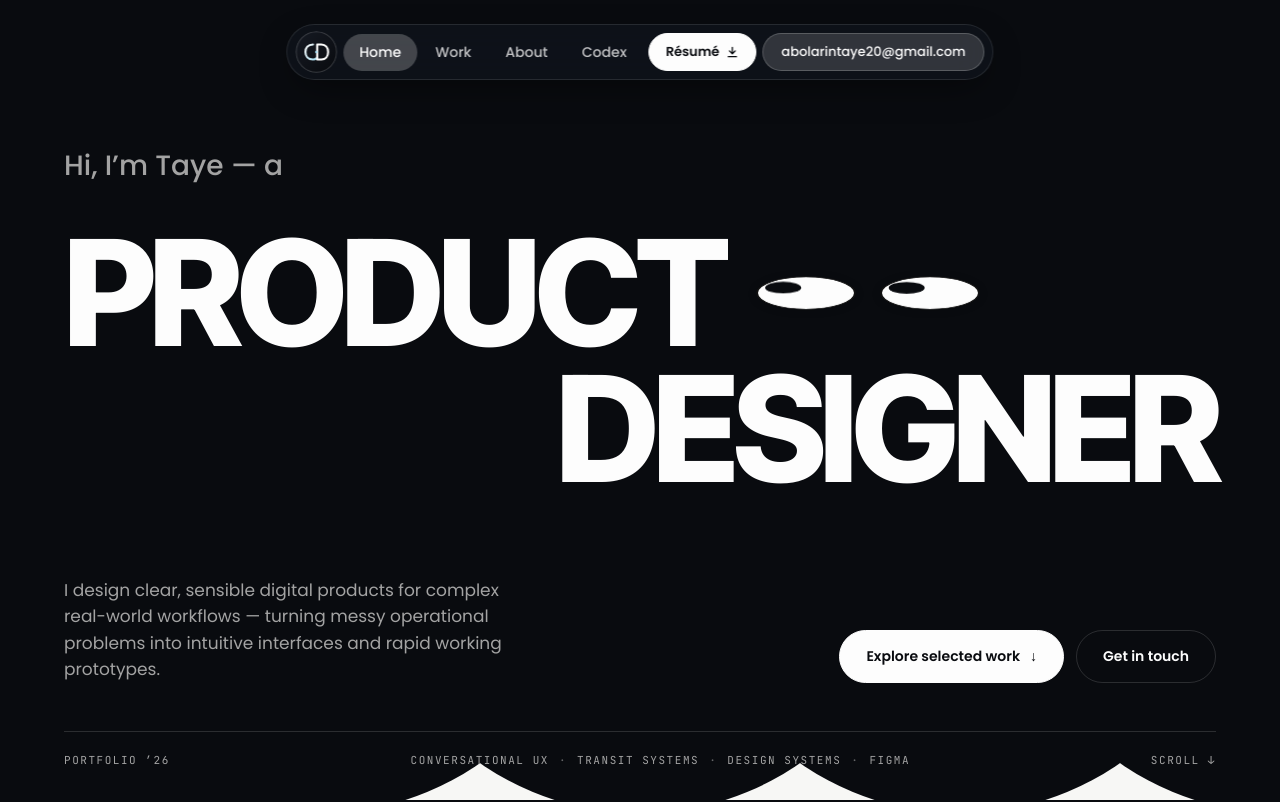
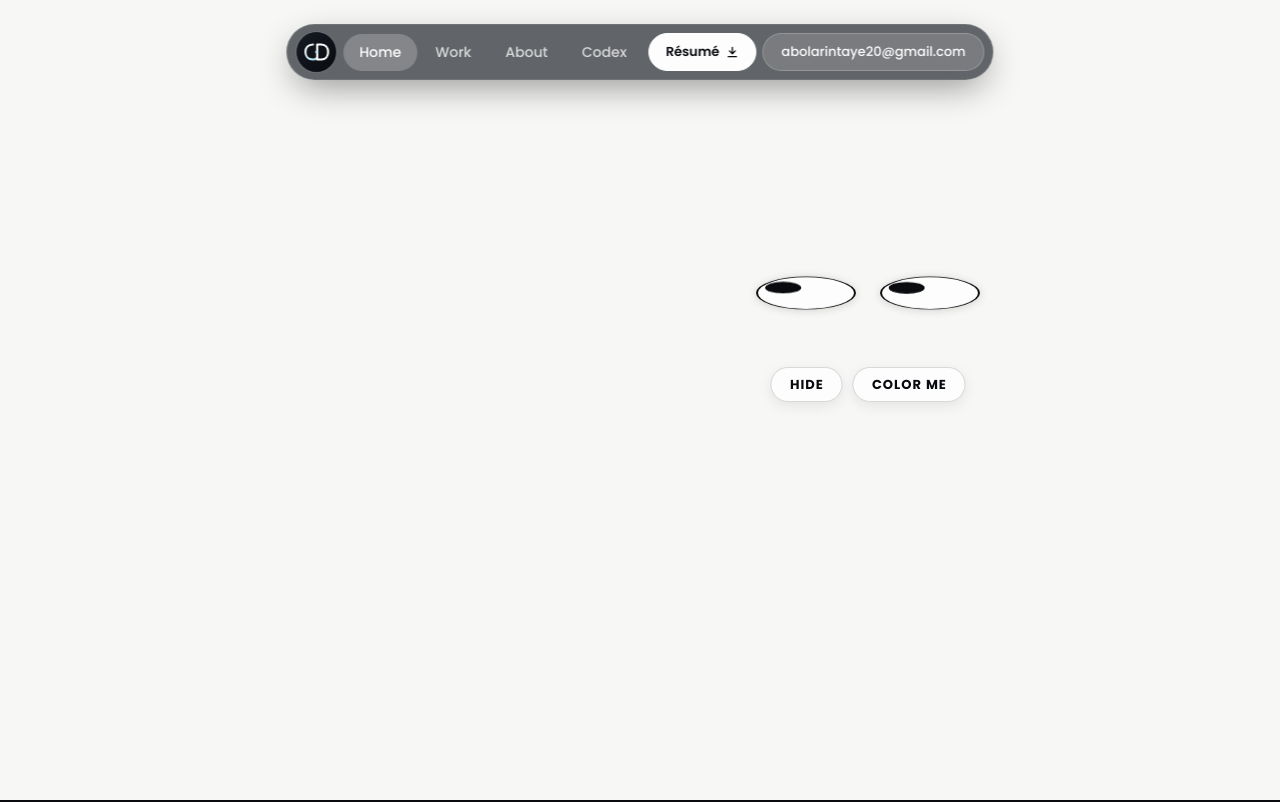
Before and after one commit to Bheemty/cold-designer-portfolio, a Next.js app: page / in a window 1280 px wide. Shown: the top 802 px of the page. Built offline with nearby package versions, Linux system fonts and the light colour scheme.

Commit message:
feat(hero): align initial hidden state and progressive scratch reveal symmetrically across dark and light themes

```diff
--- a/src/app/globals.css
+++ b/src/app/globals.css
@@ -69,7 +69,7 @@
     --btn-secondary-bg: rgba(18, 22, 30, 0.035);
     --btn-secondary-border: rgba(18, 22, 30, 0.14);
     --btn-secondary-fg: #11141b;
-    --hero-bg: #FDFDFD;
+    --hero-bg: #090b0f;
     --hero-paint-bg: #FDFDFD;
     --hero-invert-ink: #11141b;
     --hero-invert-ink-dim: #4d5462;
@@ -101,6 +101,14 @@
     background-color: var(--accent);
     color: #FDFDFD;
   }
+}
+
+/* Prevent flash/ghosting during theme change on hero */
+html.theme-transitioning #hero,
+html.theme-transitioning .hero-paint,
+html.theme-transitioning .hero-base,
+html.theme-transitioning .hero-invert {
+  transition: none !important;
 }
 
 /* Smooth, restrained theme switching transition */
--- a/src/components/kokil/HeroKokil.tsx
+++ b/src/components/kokil/HeroKokil.tsx
@@ -1,11 +1,29 @@
 "use client";
 
-import { useEffect, useRef, useState } from "react";
+import { useEffect, useRef, useState, useCallback } from "react";
+import { sound } from "@/lib/sounds";
 
 export default function HeroKokil() {
   const heroRef = useRef<HTMLElement>(null);
   const dotsGroupRef = useRef<SVGGElement>(null);
   const [hintHidden, setHintHidden] = useState(false);
+
+  const resetScratch = useCallback((e?: React.MouseEvent) => {
+    if (e) {
+      e.stopPropagation();
+      e.preventDefault();
+    }
+    const dotsGroup = dotsGroupRef.current;
+    if (dotsGroup) {
+      while (dotsGroup.firstChild) {
+        dotsGroup.removeChild(dotsGroup.firstChild);
+      }
+    }
+    setHintHidden(false);
+    try {
+      sound.playClick();
+    } catch {}
+  }, []);
 
   useEffect(() => {
     const heroEl = heroRef.current;
@@ -82,7 +100,7 @@ export default function HeroKokil() {
       }, 150);
     }, 3200);
 
-    // ── Rub to reveal dark paint ──
+    // ── Rub to reveal painted canvas ──
     const MAX_DOTS = 220; // Lightweight SVG tree that keeps scrolling silky smooth
     const MIN_DIST = 22;
     const BRUSH_RADIUS = 280;
@@ -118,11 +136,27 @@ export default function HeroKokil() {
       }
     }
 
+    let sweepTimeout: NodeJS.Timeout | null = null;
+    let sweepInterval: NodeJS.Timeout | null = null;
+
+    function cancelAutoSweep() {
+      if (sweepTimeout) {
+        clearTimeout(sweepTimeout);
+        sweepTimeout = null;
+      }
+      if (sweepInterval) {
+        clearInterval(sweepInterval);
+        sweepInterval = null;
+      }
+    }
+
     function onPointerMove(e: PointerEvent) {
+      cancelAutoSweep();
       addDot(e.clientX, e.clientY);
     }
 
     function onTouchMove(e: TouchEvent) {
+      cancelAutoSweep();
       if (e.touches[0]) {
         addDot(e.touches[0].clientX, e.touches[0].clientY);
       }
@@ -133,18 +167,17 @@ export default function HeroKokil() {
       lastY = null;
     }
 
-    // Auto-sweep for touch screens
+    // Auto-sweep for touch screens after idle time if user hasn't scratched
     const isTouch = window.matchMedia("(hover: none)").matches;
-    let sweepTimeout: NodeJS.Timeout;
     if (isTouch) {
       sweepTimeout = setTimeout(() => {
         const r = heroEl.getBoundingClientRect();
         const rows = Math.max(3, Math.ceil(r.height / 280));
         let step = 0;
         const totalSteps = rows * 5;
-        const sweepTimer = setInterval(() => {
+        sweepInterval = setInterval(() => {
           if (step > totalSteps) {
-            clearInterval(sweepTimer);
+            if (sweepInterval) clearInterval(sweepInterval);
             return;
           }
           const rowIdx = Math.floor(step / 5);
@@ -154,9 +187,22 @@ export default function HeroKokil() {
           addDot(r.left + x, r.top + y);
           step++;
         }, 50);
-      }, 700);
+      }, 4000);
     }
 
+    const handleThemeChange = () => {
+      cancelAutoSweep();
+      if (dotsGroup) {
+        while (dotsGroup.firstChild) {
+          dotsGroup.removeChild(dotsGroup.firstChild);
+        }
+      }
+      setHintHidden(false);
+      lastX = null;
+      lastY = null;
+    };
+
+    window.addEventListener("cold-designer-theme-change", handleThemeChange);
     window.addEventListener("mousemove", handleMouseMove, { passive: true });
     heroEl.addEventListener("pointermove", onPointerMove, { passive: true });
     heroEl.addEventListener("touchmove", onTouchMove, { passive: true });
@@ -165,22 +211,23 @@ export default function HeroKokil() {
     return () => {
       observer.disconnect();
       cancelAnimationFrame(eyeRaf);
+      cancelAutoSweep();
       window.removeEventListener("resize", updateEyeCenters);
+      window.removeEventListener("cold-designer-theme-change", handleThemeChange);
       window.removeEventListener("mousemove", handleMouseMove);
       heroEl.removeEventListener("pointermove", onPointerMove);
       heroEl.removeEventListener("touchmove", onTouchMove);
       heroEl.removeEventListener("pointerleave", onPointerLeave);
       clearInterval(blinkInterval);
-      if (sweepTimeout) clearTimeout(sweepTimeout);
     };
   }, []);
 
   return (
     <section ref={heroRef} id="hero">
-      {/* Dark Obsidian Invert Canvas Paint */}
+      {/* Revealed Canvas Paint (Obsidian dark in dark mode, pristine #FDFDFD in light mode) */}
       <div className="hero-paint" id="heroPaint" />
 
-      {/* Base Light Layer (Text & Buttons are transparent until rubbed) */}
+      {/* Base Layer: completely concealed initial state in both themes */}
       <div className="hero-base">
         <div className="hero-main">
           <p className="hero-hello">Hi, I&rsquo;m Taye &mdash; a</p>
@@ -194,13 +241,61 @@ export default function HeroKokil() {
                 <span className="eye">
                   <span className="pupil" />
                 </span>
-                <span
-                  className={`cursor-hint ${hintHidden ? "hide" : ""}`}
-                  id="cursorHint"
-                  aria-hidden="true"
-                >
-                  colour me
-                </span>
+                <div className="eyes-labels" aria-hidden="false">
+                  <button
+                    type="button"
+                    className="hero-hide-btn"
+                    onClick={resetScratch}
+                    title="Re-hide hero"
+                    aria-label="Re-hide hero"
+                  >
+                    HIDE
+                  </button>
+                  <span
+                    className={`cursor-hint ${hintHidden ? "hide" : ""}`}
+                    id="cursorHint"
+                    aria-hidden={hintHidden}
+                  >
+                    COLOR ME
+                  </span>
+                </div>
+              </span>
+            </span>
+            <span className="line line-2">Designer</span>
+          </h1>
+        </div>
+        <div className="hero-bottom">
+          <p className="hero-desc">
+            I design clear, sensible digital products for complex real-world workflows &mdash; turning messy operational problems into intuitive interfaces and rapid working prototypes.
+          </p>
+          <div className="hero-actions">
+            <a href="#work" className="hero-btn primary" tabIndex={-1} aria-hidden="true">
+              Explore selected work <span aria-hidden="true">&darr;</span>
+            </a>
+            <a href="mailto:abolarintaye20@gmail.com" className="hero-btn ghost" tabIndex={-1} aria-hidden="true">
+              Get in touch
+            </a>
+          </div>
+        </div>
+        <div className="hero-strip" aria-hidden="true">
+          <span>Portfolio &rsquo;26</span>
+          <span className="skills">
+            Conversational UX<span className="dot">&middot;</span>Transit Systems<span className="dot">&middot;</span>Design Systems<span className="dot">&middot;</span>Figma
+          </span>
+          <span>Scroll &darr;</span>
+        </div>
+      </div>
+
+      {/* Invert Layer: progressively revealed only within scratched areas */}
+      <div className="hero-invert" id="heroInvert" aria-hidden="true">
+        <div className="hero-main">
+          <p className="hero-hello">Hi, I&rsquo;m Taye &mdash; a</p>
+          <h1 className="hero-title">
+            <span className="line line-1">
+              Product
+              <span className="eyes-spacer" aria-hidden="true">
+                <span />
+                <span />
               </span>
             </span>
             <span className="line line-2">Designer</span>
@@ -228,43 +323,6 @@ export default function HeroKokil() {
         </div>
       </div>
 
-      {/* Invert Dark Obsidian Layer (revealed where pointer rubs over the SVG mask) */}
-      <div className="hero-invert" id="heroInvert" aria-hidden="true">
-        <div className="hero-main">
-          <p className="hero-hello">Hi, I&rsquo;m Taye &mdash; a</p>
-          <h1 className="hero-title">
-            <span className="line line-1">
-              Product
-              <span className="eyes-spacer" aria-hidden="true">
-                <span />
-                <span />
-              </span>
-            </span>
-            <span className="line line-2">Designer</span>
-          </h1>
-        </div>
-        <div className="hero-bottom">
-          <p className="hero-desc">
-            I design clear, sensible digital products for complex real-world workflows &mdash; turning messy operational problems into intuitive interfaces and rapid working prototypes.
-          </p>
-          <div className="hero-actions">
-            <a href="#work" className="hero-btn primary" tabIndex={-1}>
-              Explore selected work <span aria-hidden="true">&darr;</span>
-            </a>
-            <a href="mailto:abolarintaye20@gmail.com" className="hero-btn ghost" tabIndex={-1}>
-              Get in touch
-            </a>
-          </div>
-        </div>
-        <div className="hero-strip">
-          <span>Portfolio &rsquo;26</span>
-          <span className="skills">
-            Conversational UX<span className="dot">&middot;</span>Transit Systems<span className="dot">&middot;</span>Design Systems<span className="dot">&middot;</span>Figma
-          </span>
-          <span>Scroll &darr;</span>
-        </div>
-      </div>
-
       {/* SVG Mask with dynamic #rubDots */}
       <svg width="0" height="0" style={{ position: "absolute" }} aria-hidden="true">
         <defs>
--- a/src/styles/kokil.css
+++ b/src/styles/kokil.css
@@ -150,7 +150,7 @@
 .hero-paint {
   position: absolute;
   inset: 0;
-  background: #090b0f;
+  background: var(--hero-paint-bg, #090b0f);
   pointer-events: none;
   -webkit-mask-image: url(#rubMask);
   mask-image: url(#rubMask);
@@ -173,21 +173,50 @@
 }
 .hero-base {
   z-index: 2;
-  --ink: transparent;
-  --ink-dim: transparent;
-  --ink-line: transparent;
-  --btn-bg: transparent;
-  --btn-fg: transparent;
+  --ink: transparent !important;
+  --ink-dim: transparent !important;
+  --ink-line: transparent !important;
+  --btn-bg: transparent !important;
+  --btn-fg: transparent !important;
+}
+.hero-base .hero-hello,
+.hero-base .hero-title,
+.hero-base .hero-desc {
+  color: transparent !important;
+}
+.hero-base .hero-btn {
+  opacity: 0 !important;
+  visibility: hidden !important;
+  pointer-events: none !important;
+  background: transparent !important;
+  border-color: transparent !important;
+  color: transparent !important;
+  box-shadow: none !important;
+}
+.hero-base .hero-strip {
+  opacity: 0 !important;
+  visibility: hidden !important;
+  border-top-color: transparent !important;
+  color: transparent !important;
 }
 .hero-invert {
   z-index: 3;
   -webkit-mask-image: url(#rubMask);
   mask-image: url(#rubMask);
-  --ink: #FDFDFD;
-  --ink-dim: #a3a3a3;
-  --ink-line: rgba(255, 255, 255, 0.14);
-  --btn-bg: #FDFDFD;
-  --btn-fg: #090b0f;
+  --ink: var(--hero-invert-ink, #FDFDFD);
+  --ink-dim: var(--hero-invert-ink-dim, #a3a3a3);
+  --ink-line: var(--hero-invert-ink-line, rgba(255, 255, 255, 0.14));
+  --btn-bg: var(--hero-invert-btn-bg, #FDFDFD);
+  --btn-fg: var(--hero-invert-btn-fg, #090b0f);
+}
+.hero-invert .hero-bottom {
+  pointer-events: auto;
+}
+.hero-invert .hero-actions {
+  pointer-events: auto;
+}
+.hero-invert .hero-btn {
+  pointer-events: auto;
 }
 .hero-main {
   flex: 1;
@@ -267,27 +296,64 @@
   transform: translate(-50%, -50%);
   pointer-events: none;
 }
-.cursor-hint {
-  position: absolute;
-  top: calc(100% + 28px);
+.eyes-labels {
+  position: absolute;
+  top: calc(100% + 24px);
   left: 50%;
   transform: translateX(-50%);
-  pointer-events: none;
   display: inline-flex;
   align-items: center;
-  padding: 12px 22px;
+  gap: 10px;
+  pointer-events: auto;
+  z-index: 10;
+  white-space: nowrap;
+}
+.hero-hide-btn {
+  display: inline-flex;
+  align-items: center;
+  justify-content: center;
+  padding: 10px 18px;
   border-radius: 999px;
   background: #FDFDFD;
   color: #090b0f;
-  border: 1px solid rgba(0, 0, 0, 0.08);
-  box-shadow: 0 6px 20px rgba(0, 0, 0, 0.1);
-  font-family: 'Poppins', sans-serif;
-  font-size: 14px;
-  font-weight: 600;
-  line-height: 1.2;
-  letter-spacing: 0;
-  text-transform: none;
-  white-space: nowrap;
+  border: 1px solid rgba(0, 0, 0, 0.14);
+  box-shadow: 0 4px 14px rgba(0, 0, 0, 0.08);
+  font-family: 'Poppins', sans-serif;
+  font-size: 13px;
+  font-weight: 700;
+  letter-spacing: 0.08em;
+  text-transform: uppercase;
+  line-height: 1;
+  cursor: pointer;
+  pointer-events: auto;
+  transition: transform 0.18s ease, background 0.18s ease, color 0.18s ease, border-color 0.18s ease;
+}
+.hero-hide-btn:hover {
+  transform: translateY(-2px);
+  background: #090b0f;
+  color: #FDFDFD;
+  border-color: #090b0f;
+}
+.hero-hide-btn:active {
+  transform: translateY(0);
+}
+.cursor-hint {
+  display: inline-flex;
+  align-items: center;
+  justify-content: center;
+  padding: 10px 18px;
+  border-radius: 999px;
+  background: #FDFDFD;
+  color: #090b0f;
+  border: 1px solid rgba(0, 0, 0, 0.14);
+  box-shadow: 0 4px 14px rgba(0, 0, 0, 0.08);
+  font-family: 'Poppins', sans-serif;
+  font-size: 13px;
+  font-weight: 700;
+  letter-spacing: 0.08em;
+  text-transform: uppercase;
+  line-height: 1;
+  pointer-events: none;
   opacity: 1;
   transition: opacity 0.5s ease;
 }
@@ -361,10 +427,14 @@
 @media (max-width: 1100px) {
   .hero-base, .hero-invert { --eye-scale: 0.75; }
   .eyes-scene, .eyes-spacer { margin: -12px -56px -12px 0; }
+  .eyes-labels { top: calc(100% + 18px); gap: 8px; }
+  .hero-hide-btn, .cursor-hint { padding: 8px 14px; font-size: 11px; }
 }
 @media (max-width: 760px) {
   .hero-base, .hero-invert { padding: 100px 20px 20px; --eye-scale: 0.42; }
   .eyes-scene, .eyes-spacer { margin: -29px -130px -29px 0; }
+  .eyes-labels { top: calc(100% + 12px); gap: 6px; }
+  .hero-hide-btn, .cursor-hint { padding: 6px 12px; font-size: 10px; }
   .hero-title .line { gap: 0.15em; }
   .hero-bottom { flex-direction: column; align-items: flex-start; }
   .hero-desc { font-size: 15px; }
@@ -1966,18 +2036,69 @@ html[data-theme="light"] .kokil-nav-email:hover {
 
 /* ── HERO (LIGHT) ── */
 html[data-theme="light"] #hero {
-  background: #FDFDFD !important;
+  background: #090b0f !important;
 }
 html[data-theme="light"] .hero-paint {
   background: #FDFDFD !important;
 }
 html[data-theme="light"] .hero-base {
-  --ink: rgba(18, 22, 30, 0.22);
-  --ink-dim: rgba(18, 22, 30, 0.15);
-  --ink-line: rgba(18, 22, 30, 0.10);
-  --btn-bg: rgba(18, 22, 30, 0.05);
-  --btn-fg: rgba(18, 22, 30, 0.6);
-}
+  --ink: transparent !important;
+  --ink-dim: transparent !important;
+  --ink-line: transparent !important;
+  --btn-bg: transparent !important;
+  --btn-fg: transparent !important;
+}
+html[data-theme="light"] .hero-base .hero-hello,
+html[data-theme="light"] .hero-base .hero-title,
+html[data-theme="light"] .hero-base .hero-desc {
+  color: transparent !important;
+}
+html[data-theme="light"] .hero-base .hero-btn {
+  opacity: 0 !important;
+  visibility: hidden !important;
+  pointer-events: none !important;
+  background: transparent !important;
+  border-color: transparent !important;
+  color: transparent !important;
+  box-shadow: none !important;
+}
+html[data-theme="light"] .hero-base .hero-strip {
+  opacity: 0 !important;
+  visibility: hidden !important;
+  border-top-color: transparent !important;
+  color: transparent !important;
+}
+
+/* Eyes on dark hiding surface in light theme */
+html[data-theme="light"] .eyes-scene .eye {
+  background: #FDFDFD !important;
+  border: 2px solid rgba(255, 255, 255, 0.45) !important;
+  box-shadow: 0 6px 24px rgba(0, 0, 0, 0.6) !important;
+}
+html[data-theme="light"] .eyes-scene .pupil {
+  background: #090b0f !important;
+}
+
+/* Light-coloured HIDE / COLOR ME labels on the dark hiding surface */
+html[data-theme="light"] .hero-hide-btn {
+  background: #FDFDFD !important;
+  color: #090b0f !important;
+  border: 1px solid rgba(255, 255, 255, 0.25) !important;
+  box-shadow: 0 6px 20px rgba(0, 0, 0, 0.45) !important;
+}
+html[data-theme="light"] .hero-hide-btn:hover {
+  background: #027a9e !important;
+  border-color: #027a9e !important;
+  color: #FDFDFD !important;
+}
+html[data-theme="light"] .cursor-hint {
+  background: #FDFDFD !important;
+  color: #090b0f !important;
+  border: 1px solid rgba(255, 255, 255, 0.25) !important;
+  box-shadow: 0 6px 20px rgba(0, 0, 0, 0.45) !important;
+}
+
+/* Revealed Light Theme Hero (revealed on top of #FDFDFD hero-paint) */
 html[data-theme="light"] .hero-invert {
   --ink: #11141b !important;
   --ink-dim: #4d5462 !important;
@@ -1985,34 +2106,37 @@ html[data-theme="light"] .hero-invert {
   --btn-bg: #11141b !important;
   --btn-fg: #FDFDFD !important;
 }
-html[data-theme="light"] .hero-btn.primary {
-  background: #11141b;
-  color: #FDFDFD;
-  border: 1px solid #11141b;
-}
-html[data-theme="light"] .hero-btn.primary:hover {
-  background: #027a9e;
-  border-color: #027a9e;
-  color: #FDFDFD;
-}
-html[data-theme="light"] .hero-btn.ghost {
-  color: #11141b;
-  border: 1px solid rgba(18, 22, 30, 0.18);
-  background: rgba(255, 255, 255, 0.85);
-}
-html[data-theme="light"] .hero-btn.ghost:hover {
-  border-color: #027a9e;
-  color: #027a9e;
-}
-html[data-theme="light"] .hero-strip {
-  border-top: 1px solid rgba(18, 22, 30, 0.12);
-  color: #4d5462;
-}
-html[data-theme="light"] .cursor-hint {
-  background: #11141b;
-  color: #FDFDFD;
-  border: 1px solid rgba(18, 22, 30, 0.12);
-  box-shadow: 0 6px 20px rgba(18, 22, 30, 0.16);
+html[data-theme="light"] .hero-invert .hero-hello {
+  color: #4d5462 !important;
+}
+html[data-theme="light"] .hero-invert .hero-title {
+  color: #11141b !important;
+}
+html[data-theme="light"] .hero-invert .hero-desc {
+  color: #4d5462 !important;
+}
+html[data-theme="light"] .hero-invert .hero-btn.primary {
+  background: #11141b !important;
+  color: #FDFDFD !important;
+  border: 1px solid #11141b !important;
+}
+html[data-theme="light"] .hero-invert .hero-btn.primary:hover {
+  background: #027a9e !important;
+  border-color: #027a9e !important;
+  color: #FDFDFD !important;
+}
+html[data-theme="light"] .hero-invert .hero-btn.ghost {
+  color: #11141b !important;
+  border: 1px solid rgba(18, 22, 30, 0.2) !important;
+  background: rgba(255, 255, 255, 0.85) !important;
+}
+html[data-theme="light"] .hero-invert .hero-btn.ghost:hover {
+  border-color: #027a9e !important;
+  color: #027a9e !important;
+}
+html[data-theme="light"] .hero-invert .hero-strip {
+  border-top: 1px solid rgba(18, 22, 30, 0.12) !important;
+  color: #4d5462 !important;
 }
 
 /* ── INTRO / ABOUT (LIGHT) ── */
```
